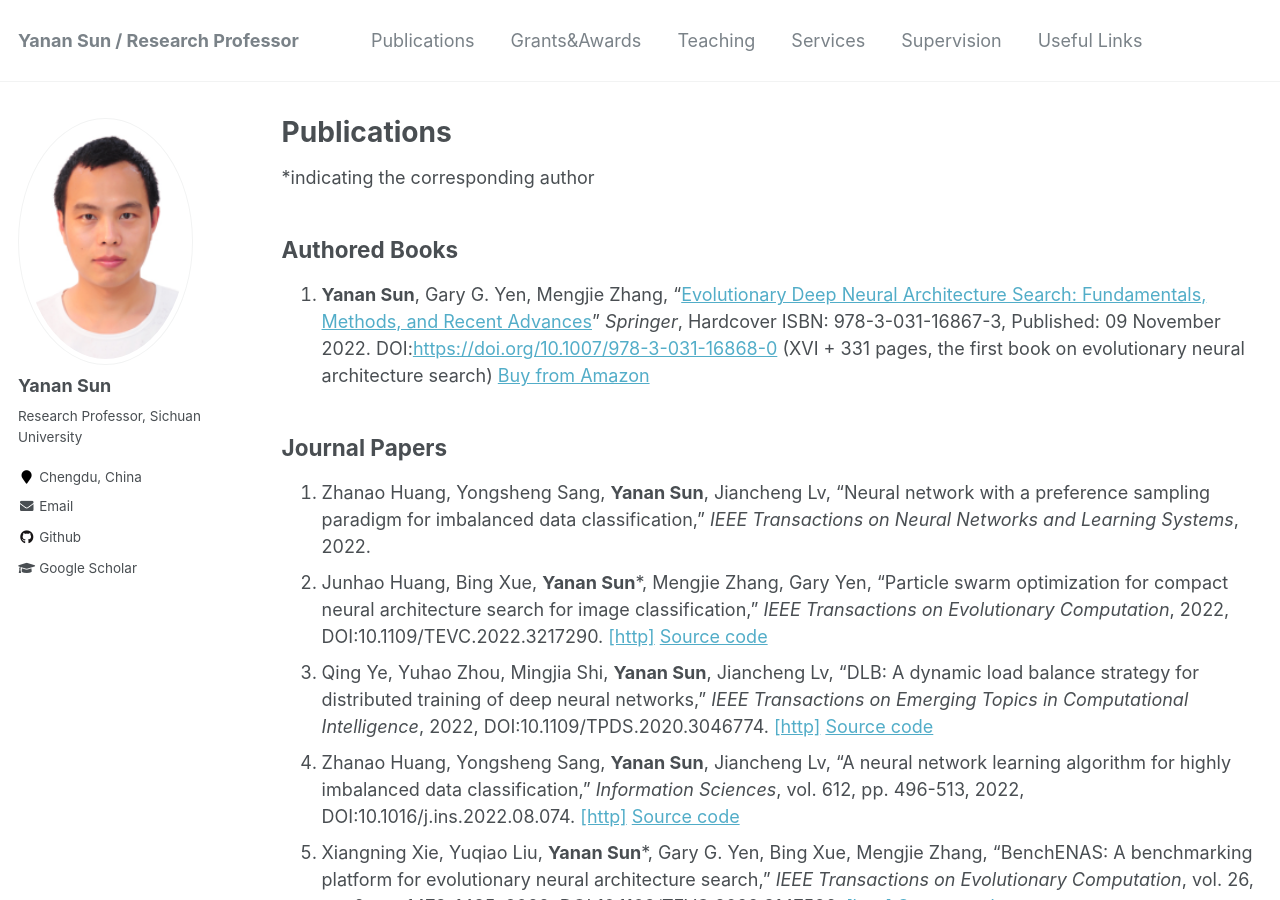
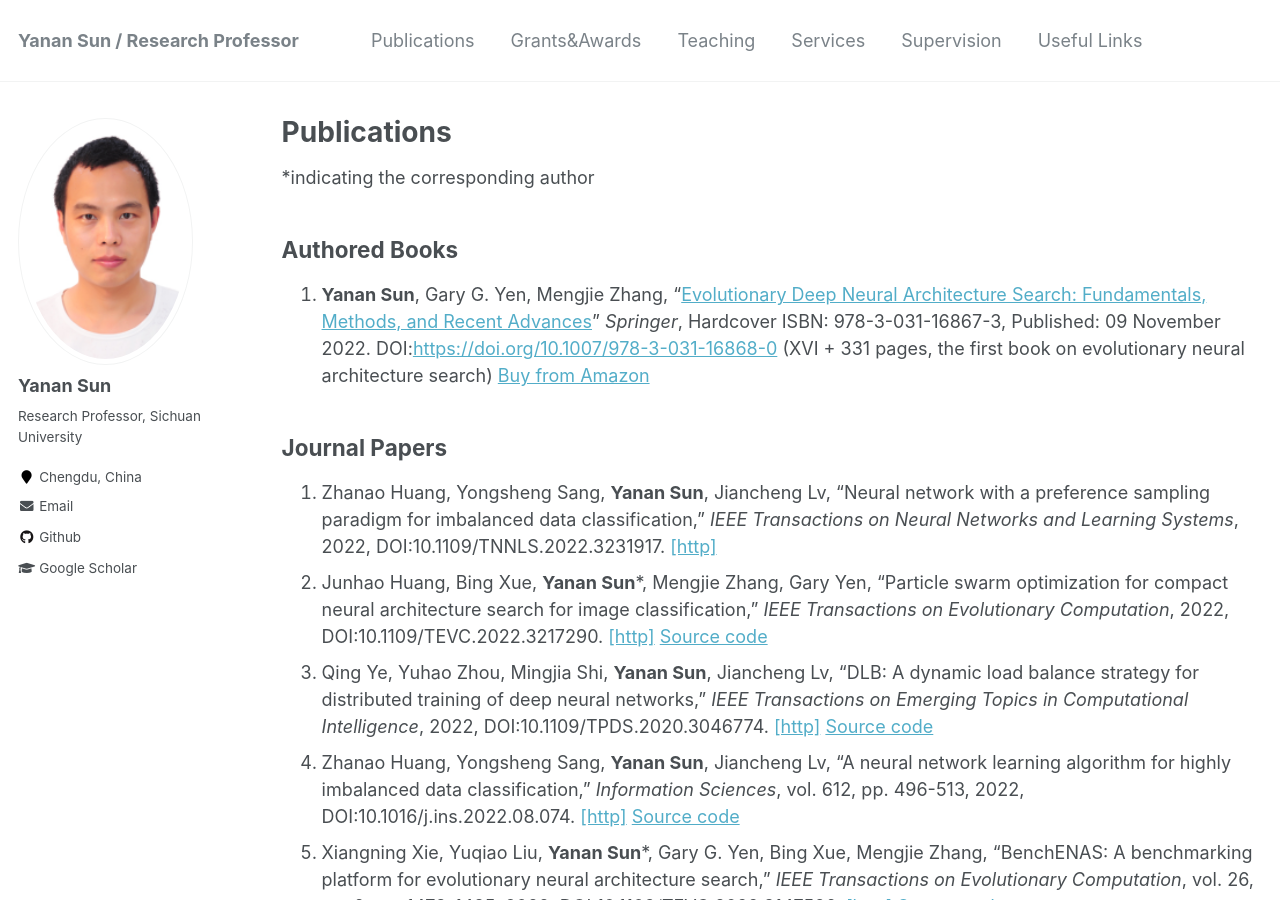
Before and after one commit to yn-sun/yn-sun.github.io, a Jekyll site: the page built from _pages/publications.md, in a window 1280 px wide and 900 px high. Built offline with Jekyll 4.4.1, drawn with Linux system fonts in a browser that asks for light colours; comment, search, counter and statistics services are not loaded.

Commit message:
Update publications.md

```diff
--- a/_pages/publications.md
+++ b/_pages/publications.md
@@ -11,7 +11,7 @@ author_profile: true
 
 ## Journal Papers
 
-1. Zhanao Huang, Yongsheng Sang, **Yanan Sun**, Jiancheng Lv, "Neural network with a preference sampling paradigm for imbalanced data classification," <i>IEEE Transactions on Neural Networks and Learning Systems</i>, 2022.
+1. Zhanao Huang, Yongsheng Sang, **Yanan Sun**, Jiancheng Lv, "Neural network with a preference sampling paradigm for imbalanced data classification," <i>IEEE Transactions on Neural Networks and Learning Systems</i>, 2022, DOI:10.1109/TNNLS.2022.3231917. [[http]](https://ieeexplore.ieee.org/document/10015661)
 2. Junhao Huang, Bing Xue, **Yanan Sun***, Mengjie Zhang, Gary Yen, "Particle swarm optimization for compact neural architecture search for image classification," <i>IEEE Transactions on Evolutionary Computation</i>, 2022, DOI:10.1109/TEVC.2022.3217290. [[http]](https://ieeexplore.ieee.org/document/9930866) [Source code](https://github.com/HuangJunh/EPCNAS)
 3. Qing Ye, Yuhao Zhou, Mingjia Shi, **Yanan Sun**, Jiancheng Lv, "DLB: A dynamic load balance strategy for distributed training of deep neural networks," <i>IEEE Transactions on Emerging Topics in Computational Intelligence</i>, 2022, DOI:10.1109/TPDS.2020.3046774. [[http]](https://ieeexplore.ieee.org/document/9960865) [Source code](https://github.com/Soptq/Dynamic_Load_Balance_DistributedDNN)
 4. Zhanao Huang, Yongsheng Sang, **Yanan Sun**, Jiancheng Lv, "A neural network learning algorithm for highly imbalanced data classification," <i>Information Sciences</i>, vol. 612, pp. 496-513, 2022, DOI:10.1016/j.ins.2022.08.074.  [[http]](https://www.sciencedirect.com/science/article/pii/S0020025522009847)  [Source code](https://github.com/yn-sun/paper_source_code/tree/main/ZAH_IS_Paper)
```
